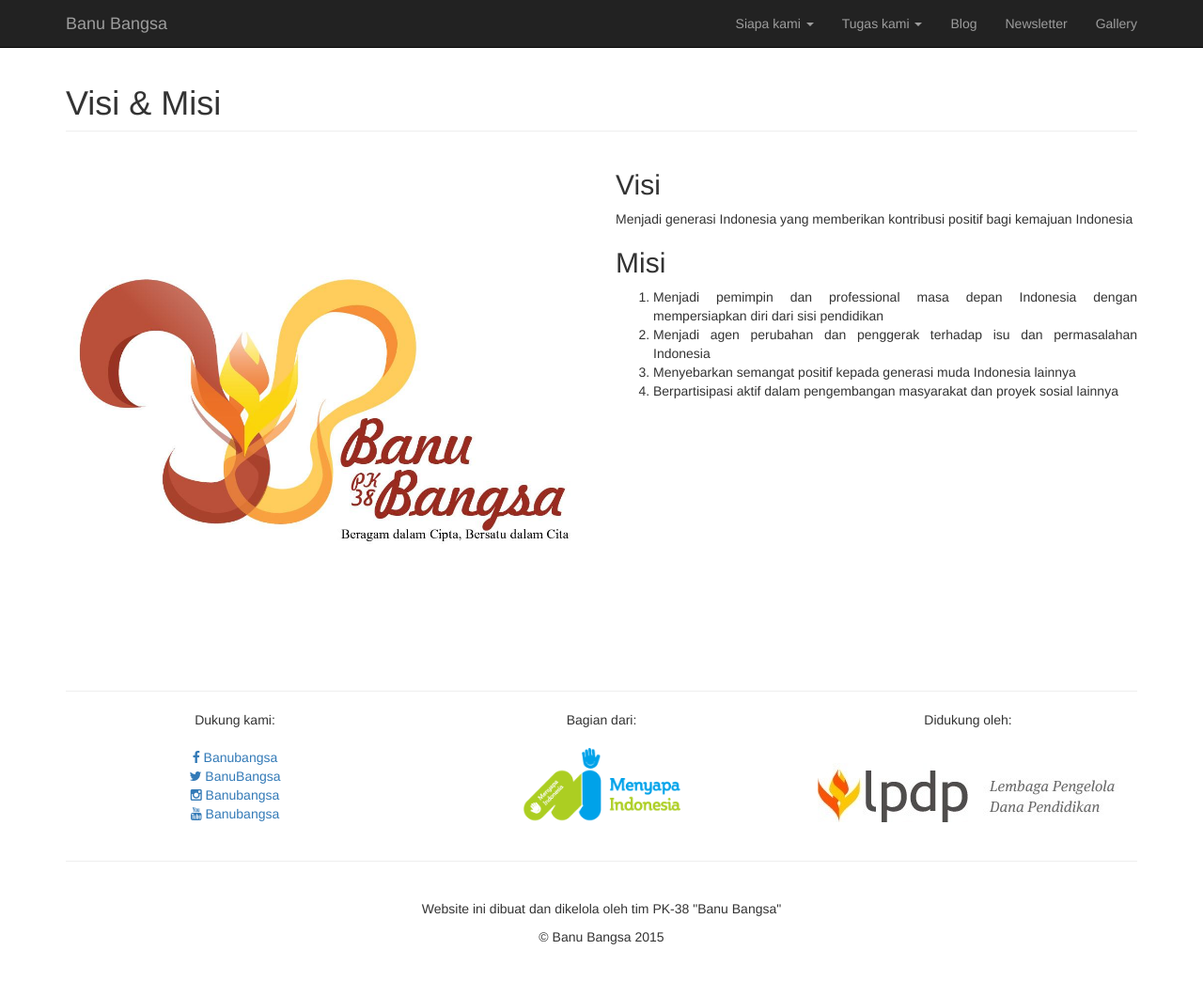
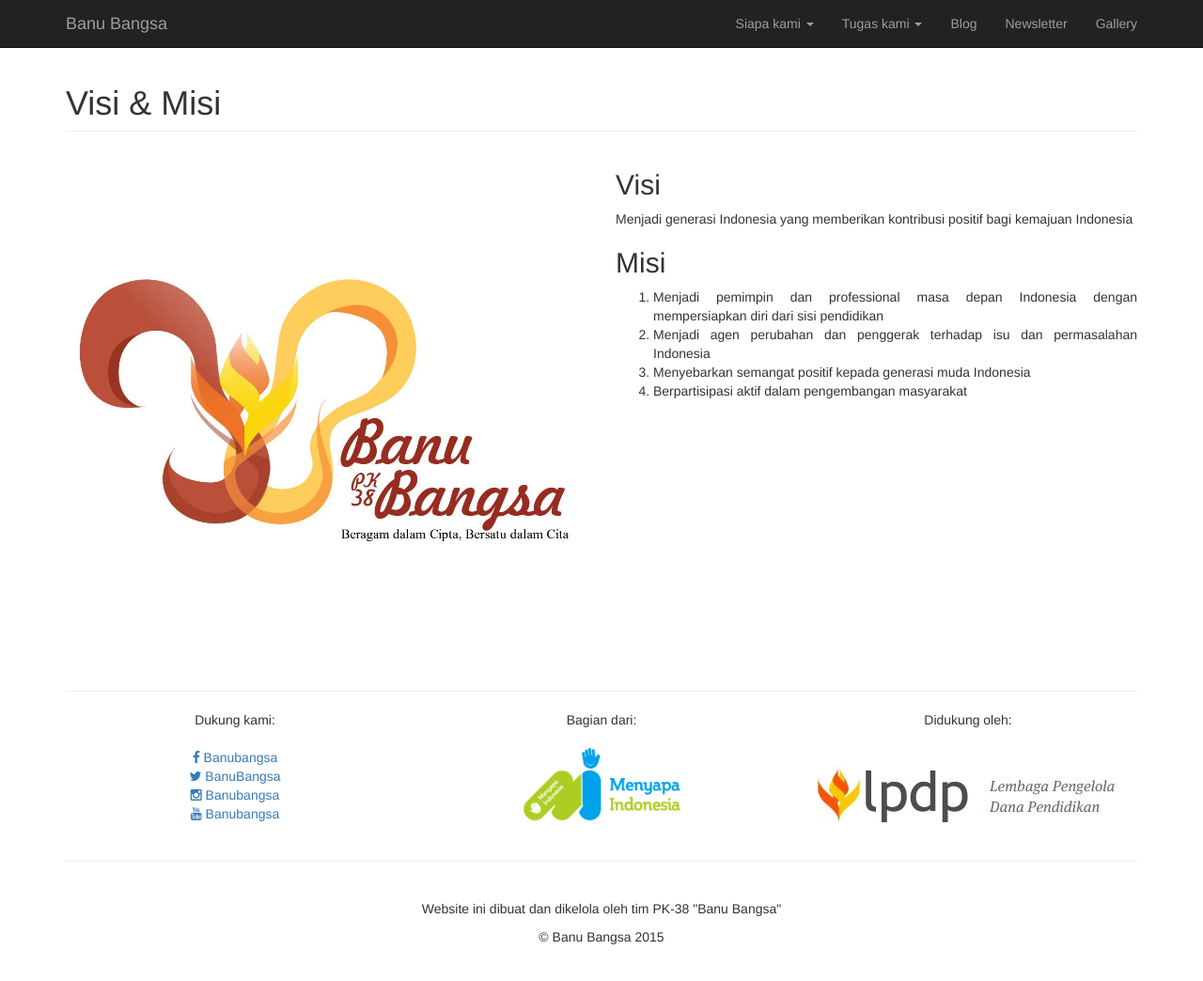
Before and after one commit to ariezncahyo/banubangsa.org, a Jekyll site: the page built from visi-misi.html, in a window 1280 px wide and 1067 px high. Shown: the top 1044 px of the window at 94% size. Built offline with Jekyll 4.4.1, drawn with Linux system fonts in a browser that asks for light colours.

Commit message:
revised mission statement

```diff
--- a/visi-misi.html
+++ b/visi-misi.html
@@ -27,8 +27,8 @@
 
 pendidikan</li>
 			<li>Menjadi agen perubahan dan penggerak terhadap isu dan permasalahan  Indonesia</li>
-			<li>Menyebarkan semangat positif kepada generasi muda Indonesia lainnya</li>
-			<li>Berpartisipasi aktif dalam pengembangan masyarakat dan proyek sosial lainnya</li>
+			<li>Menyebarkan semangat positif kepada generasi muda Indonesia</li>
+			<li>Berpartisipasi aktif dalam pengembangan masyarakat</li>
 		</ol>
             </p>
             </div>
```
